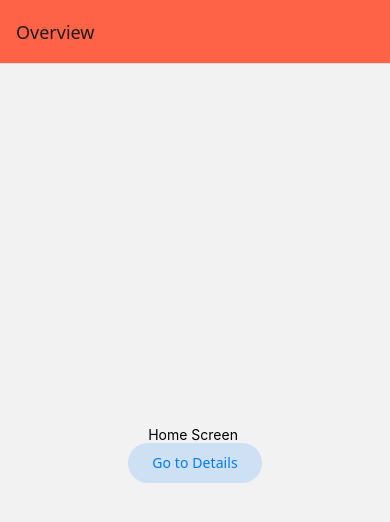
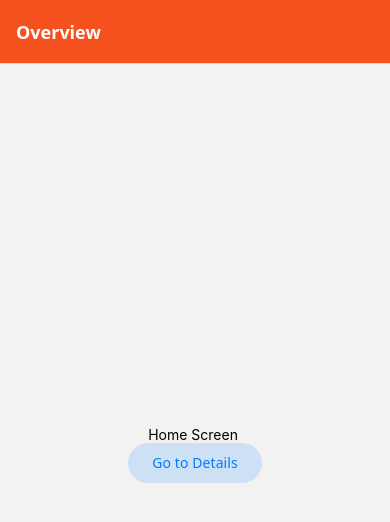
Before and after one commit to AnggaWikaNugraha/learn-rn, a React Native app: screen / in a window 390 px wide. Shown: the top 522 px of the page. Built offline with nearby package versions, Linux system fonts and the light colour scheme.

Commit message:
style header

```diff
--- a/App.tsx
+++ b/App.tsx
@@ -15,7 +15,13 @@ export default function App() {
     <Stack.Navigator
       initialRouteName="Home"
       screenOptions={{
-        headerStyle: { backgroundColor: 'tomato' },
+        headerStyle: {
+          backgroundColor: '#f4511e',
+        },
+        headerTintColor: '#fff',
+        headerTitleStyle: {
+          fontWeight: 'bold',
+        },
       }}
     >
       <Stack.Screen
@@ -29,6 +35,13 @@ export default function App() {
         component={DetailsScreen}
         options={({ route }) => ({
           title: route.params.itemId?.toString() ?? 'Details',
+          headerStyle: {
+            backgroundColor: '#f4511e',
+          },
+          headerTintColor: '#fff',
+          headerTitleStyle: {
+            fontWeight: 'bold',
+          },
         })}
       />
     </Stack.Navigator>
--- a/src/view/ScreenDetails/index.tsx
+++ b/src/view/ScreenDetails/index.tsx
@@ -13,9 +13,14 @@ export const DetailsScreen = ({ navigation, route }: DetailsScreenProps) => {
 
       <Button
         onPress={() => {
-          // Pass params back to home screen
-          navigation.popTo('Home', { itemId: 1 });
-        }}
+            navigation.navigate('Home', { itemId: 1 }); // ✅ Navigasi ke Home dengan params
+
+            // setTimeout(() => {
+            //   navigation.setOptions({ title: 'Updated!' }); // ✅ Update title setelah pindah
+            // }, 100); // Tunggu sedikit sebelum update
+
+          }}
+
       >
         Done
       </Button>
```
